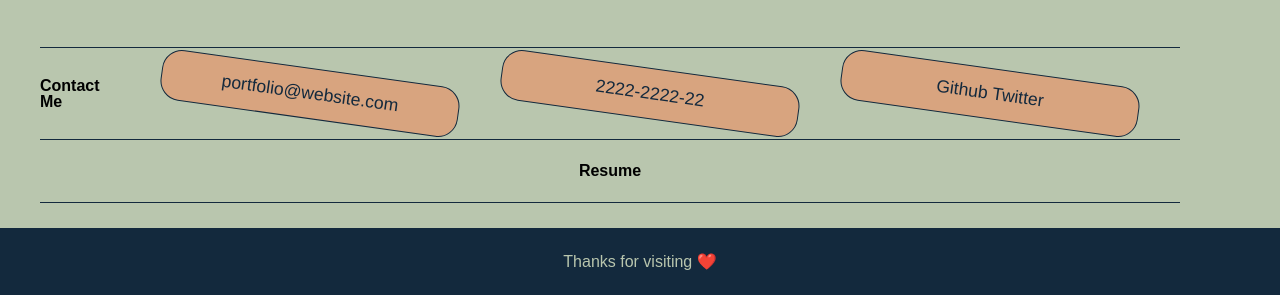
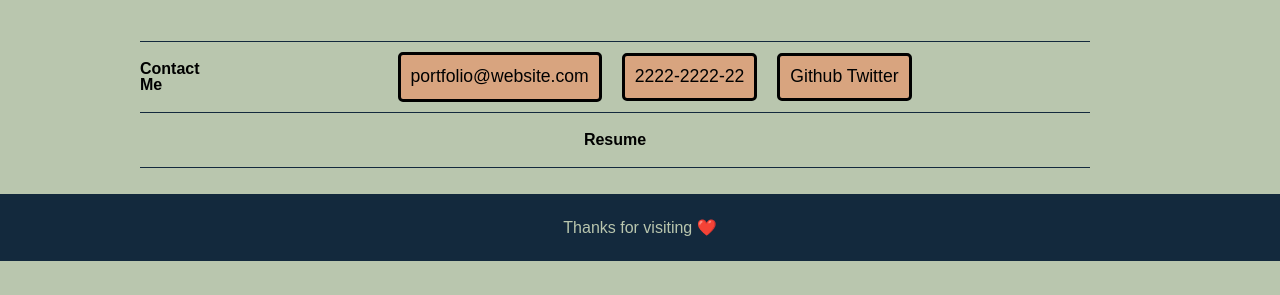
Before and after one commit to zahrahali1/week-2-professional-portfolio-challenge, a plain HTML site: page index.html in a window 1280 px wide. Shown: the part 1044-1339 px from the top of the page. After the commit the page ends 1305 px from the top, so only its background shows below. Drawn offline with Linux system fonts and the light colour scheme.

Commit message:
portfolio

```diff
--- a/Assets/style.css
+++ b/Assets/style.css
@@ -21,7 +21,7 @@ body {
 
   h2 {
     margin: 2% 0;
-    font-size: 150%;
+    font-size: 200%;
   }
 
   nav {
@@ -38,13 +38,13 @@ body {
     text-decoration: none;
     text-align: center;
     justify-content: right;
-    justify-content: fle;
+    justify-content: flex-end;
 
   }
   main {
     display: flex;
     flex: 1 1 0;
-    max-width: 1200px;
+    max-width: 1000px;
     margin: 2% auto;
     flex-wrap: wrap;
   }
@@ -52,10 +52,9 @@ body {
   .contact-info{
     display: flex;
     width: 100%;
-    max-width: 1200px;
+    max-width: 1000px;
     align-items: center;
     justify-content: center;
-    padding: 0 20px;
   }
 
  .card-icon{
@@ -64,7 +63,6 @@ body {
   width: 60px;
   height: 60px;
   text-align: center;
-  border-radius: 50%;
  }
 
 
@@ -118,6 +116,15 @@ body {
     transform: rotate(8deg);
 
   }
+.content{
+    border-style: solid;
+    padding: 10px;
+    margin: 10px;
+    border-radius: 5px;
+    align-items: center;
+    justify-content: center;
+    background-color: #d8a47f;
+}
 
 
 .card header {
@@ -191,6 +198,7 @@ body {
     @media screen and (max-width: 992px) {
       .card {
         width: 50%;
+        height: 50%;
       }
     }
     @media screen and (max-width: 768px) {
@@ -198,12 +206,11 @@ body {
       nav,
       .product {
         flex-direction: column;
+        align-items: center;
       }
 
       .card {
-        display: none;
         align-items: center;
+        flex-direction: column;
       }
-
-
     }
--- a/index.html
+++ b/index.html
@@ -22,10 +22,12 @@
     <main>
       <section>
           <h2>About Me</h2>
-          <div>
             <p>
               Hi, My name is Zahrah this is my portfolio, I have here samples of my work.
             </p>
+            <div>
+            <article>
+            </article>
         <article>
           <h2>Work</h2>
           <div class="products">
@@ -50,17 +52,17 @@
           </div>
         </article>
         <article>
-            <h2>Contact Me</h2>
+            <h2>Contact Me </h2>
            <div class="contact-info">
-            <div class="card">
+            <div class="content">
               <i class="card-icon far fa-email"></i>
               <p>portfolio@website.com</p>
             </div>
-            <div class="card">
+            <div class="content">
               <i class="card-icon fas fa-phone"></i>
               <p>2222-2222-22</p>
             </div>
-            <div class="card">
+            <div class="content">
               <i class="card-icon fas fa-socialmedia"></i>
               <p>Github Twitter</p>
             </div>
```
